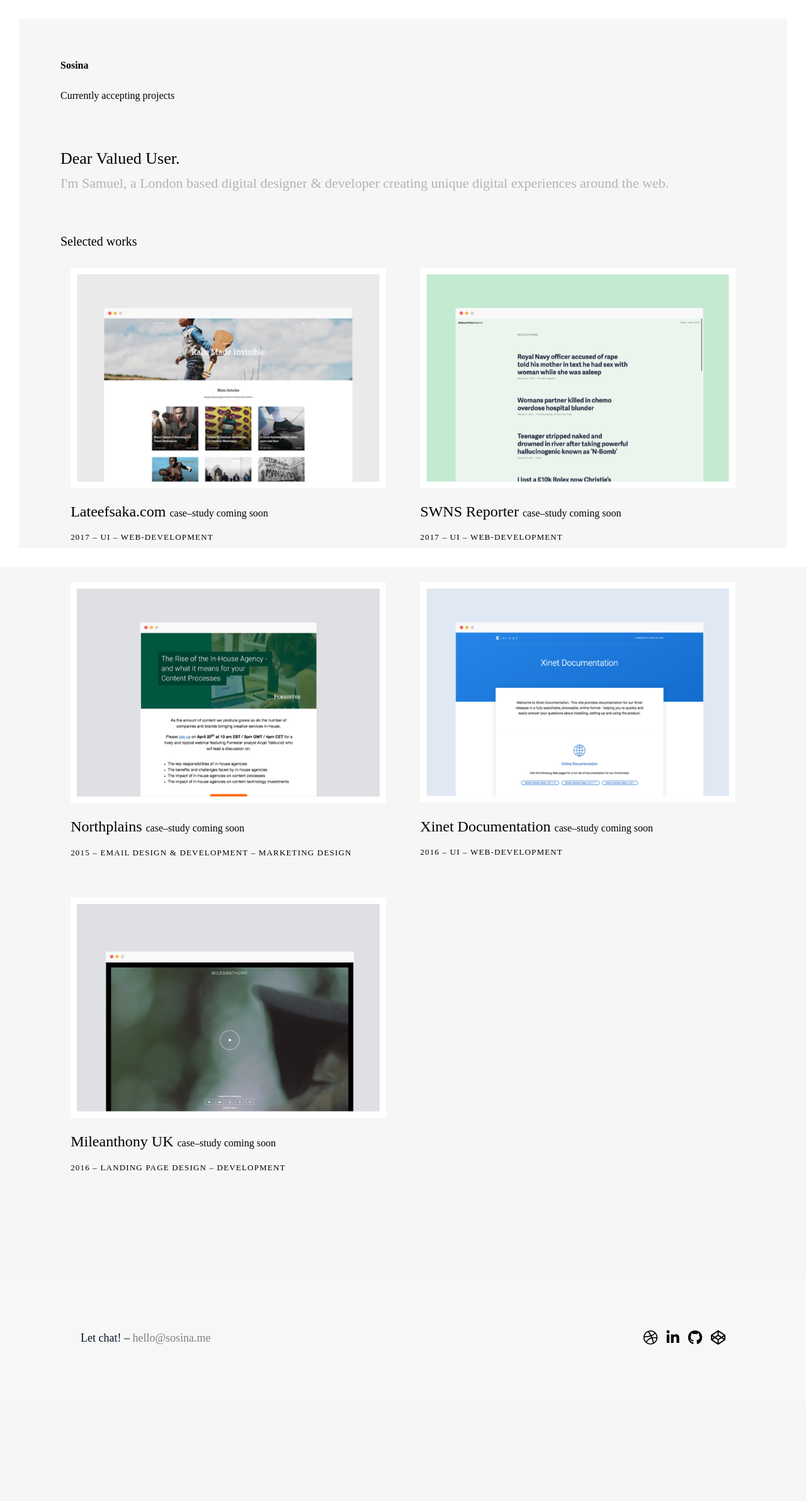
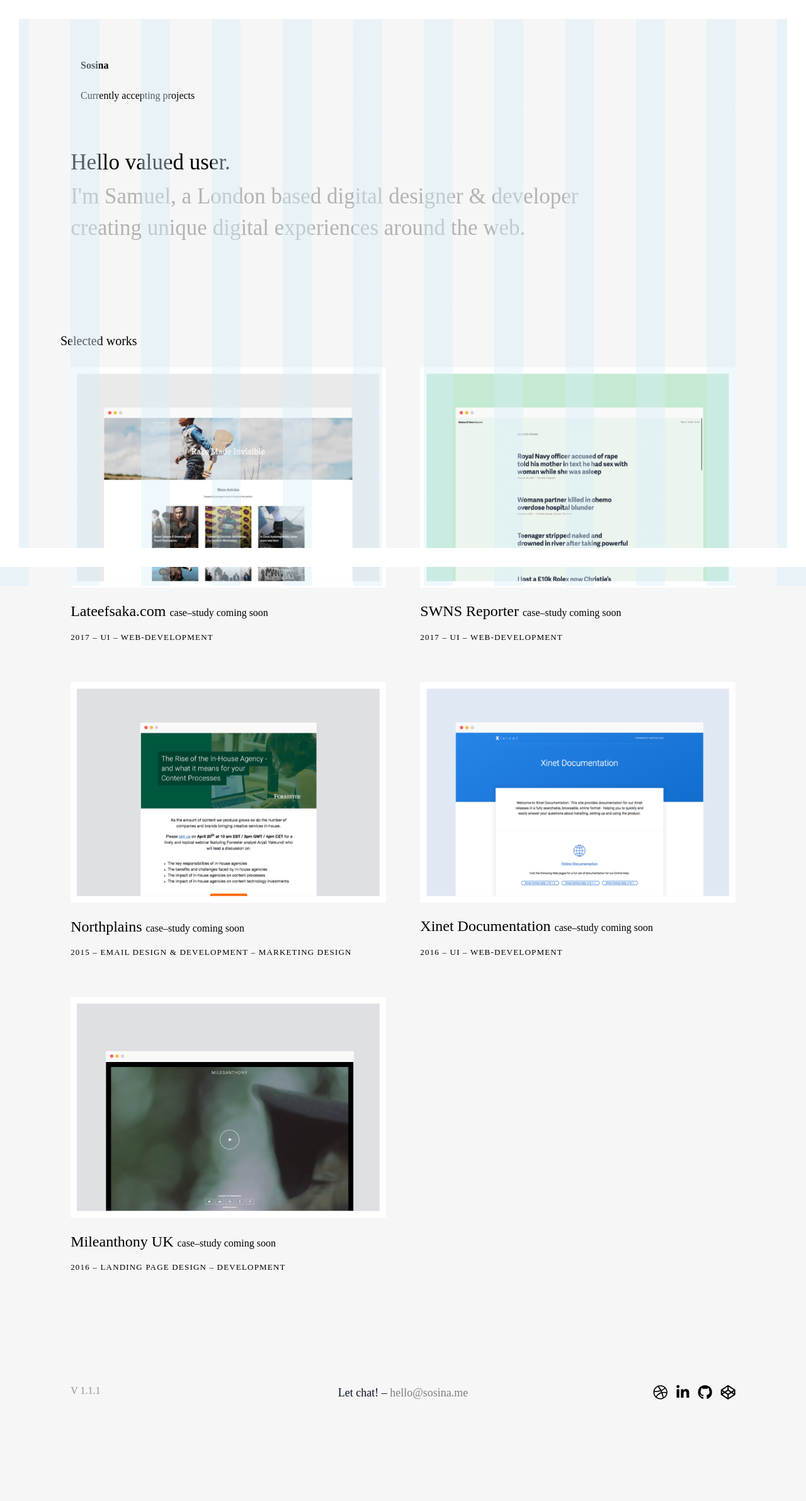
Before and after one commit to ssosina/sosina.me, a Jekyll site: the page built from index.html, in a window 1280 px wide. Shown: the whole page at 63% size. Built offline with Jekyll 4.4.1, drawn with Linux system fonts in a browser that asks for light colours; nearby versions of some CDN libraries; library files that are not in the unit come from our copies; Markdown is read by kramdown in place of the engine named in the settings; before the commit the page ends 2225 px from its top, so only the background shows below that.

Commit message:
Style edits

```diff
--- a/_includes/footer.html
+++ b/_includes/footer.html
@@ -2,6 +2,7 @@
       <footer>
         <div class="footer__container">
           <div class="footer__content">
+            <p class="footer__version">V 1.1.1</p>
 
             <p class="footer__copyright">Let chat! – <a href="ssosina@me.com">hello@sosina.me</a></p>
 
--- a/_includes/hero.html
+++ b/_includes/hero.html
@@ -1,6 +1,6 @@
 <div class="hero">
 	<div class="hero__container">
-	    <h1 class="hero__title">Dear Valued User.</h1>
+	    <h1 class="hero__title">Hello valued user.</h1>
 	    <h1 class="hero__summary">I'm Samuel, a London based digital designer & developer creating unique digital experiences around the web.
 	    </h1>
 
--- a/_scss/1-tools/_grid-settings.scss
+++ b/_scss/1-tools/_grid-settings.scss
@@ -1,8 +1,8 @@
 @import 'neat/neat-helpers';
 
-$visual-grid: false !global;
+$visual-grid: true !global;
 $visual-grid-color: #d5eefb !global;
-$visual-grid-index: back !global;
+$visual-grid-index: front !global;
 
 //Change grid settings
 $column:              em(52);
--- a/_scss/3-modules/_header.scss
+++ b/_scss/3-modules/_header.scss
@@ -1,5 +1,4 @@
 header{
-	@include outer-container();
    	font-family: $heading2;
    	display: flex;
     align-items: flex-start;
@@ -9,7 +8,7 @@
 }
 
 .header__container{
-	width: 85%;
+	width: 80%;
 	height: 70px;
 	margin: 0 auto;
 	align-self: center;
--- a/css/main.css
+++ b/css/main.css
@@ -4,6 +4,33 @@
 
 *, *::after, *::before {
   box-sizing: inherit; }
+
+body:before {
+  background-image: linear-gradient(to left, transparent 0, #d5eefb 0, #d5eefb 7.56914%, transparent 7.56914%, transparent 18.48617%, #d5eefb 18.48617%, #d5eefb 26.05531%, transparent 26.05531%, transparent 36.97234%, #d5eefb 36.97234%, #d5eefb 44.54148%, transparent 44.54148%, transparent 55.45852%, #d5eefb 55.45852%, #d5eefb 63.02766%, transparent 63.02766%, transparent 73.94469%, #d5eefb 73.94469%, #d5eefb 81.51383%, transparent 81.51383%, transparent 92.43086%, #d5eefb 92.43086%, #d5eefb 100%, transparent 100%);
+  content: "";
+  display: inline-block;
+  height: 100%;
+  left: 0;
+  margin: 0 auto;
+  max-width: 1400px;
+  opacity: 0.4;
+  pointer-events: none;
+  position: fixed;
+  right: 0;
+  width: 100%;
+  z-index: 9999; }
+  @media screen and (min-width: 25em) {
+    body:before {
+      background-image: linear-gradient(to left, transparent 0, #d5eefb 0, #d5eefb 7.56914%, transparent 7.56914%, transparent 18.48617%, #d5eefb 18.48617%, #d5eefb 26.05531%, transparent 26.05531%, transparent 36.97234%, #d5eefb 36.97234%, #d5eefb 44.54148%, transparent 44.54148%, transparent 55.45852%, #d5eefb 55.45852%, #d5eefb 63.02766%, transparent 63.02766%, transparent 73.94469%, #d5eefb 73.94469%, #d5eefb 81.51383%, transparent 81.51383%, transparent 92.43086%, #d5eefb 92.43086%, #d5eefb 100%, transparent 100%); } }
+  @media screen and (min-width: 48em) {
+    body:before {
+      background-image: linear-gradient(to left, transparent 0, #d5eefb 0, #d5eefb 3.58868%, transparent 3.58868%, transparent 8.76467%, #d5eefb 8.76467%, #d5eefb 12.35335%, transparent 12.35335%, transparent 17.52933%, #d5eefb 17.52933%, #d5eefb 21.11801%, transparent 21.11801%, transparent 26.294%, #d5eefb 26.294%, #d5eefb 29.88268%, transparent 29.88268%, transparent 35.05866%, #d5eefb 35.05866%, #d5eefb 38.64734%, transparent 38.64734%, transparent 43.82333%, #d5eefb 43.82333%, #d5eefb 47.41201%, transparent 47.41201%, transparent 52.58799%, #d5eefb 52.58799%, #d5eefb 56.17667%, transparent 56.17667%, transparent 61.35266%, #d5eefb 61.35266%, #d5eefb 64.94134%, transparent 64.94134%, transparent 70.11732%, #d5eefb 70.11732%, #d5eefb 73.706%, transparent 73.706%, transparent 78.88199%, #d5eefb 78.88199%, #d5eefb 82.47067%, transparent 82.47067%, transparent 87.64665%, #d5eefb 87.64665%, #d5eefb 91.23533%, transparent 91.23533%, transparent 96.41132%, #d5eefb 96.41132%, #d5eefb 100%, transparent 100%); } }
+  @media screen and (min-width: 60em) {
+    body:before {
+      background-image: linear-gradient(to left, transparent 0, #d5eefb 0, #d5eefb 3.58868%, transparent 3.58868%, transparent 8.76467%, #d5eefb 8.76467%, #d5eefb 12.35335%, transparent 12.35335%, transparent 17.52933%, #d5eefb 17.52933%, #d5eefb 21.11801%, transparent 21.11801%, transparent 26.294%, #d5eefb 26.294%, #d5eefb 29.88268%, transparent 29.88268%, transparent 35.05866%, #d5eefb 35.05866%, #d5eefb 38.64734%, transparent 38.64734%, transparent 43.82333%, #d5eefb 43.82333%, #d5eefb 47.41201%, transparent 47.41201%, transparent 52.58799%, #d5eefb 52.58799%, #d5eefb 56.17667%, transparent 56.17667%, transparent 61.35266%, #d5eefb 61.35266%, #d5eefb 64.94134%, transparent 64.94134%, transparent 70.11732%, #d5eefb 70.11732%, #d5eefb 73.706%, transparent 73.706%, transparent 78.88199%, #d5eefb 78.88199%, #d5eefb 82.47067%, transparent 82.47067%, transparent 87.64665%, #d5eefb 87.64665%, #d5eefb 91.23533%, transparent 91.23533%, transparent 96.41132%, #d5eefb 96.41132%, #d5eefb 100%, transparent 100%); } }
+  @media screen and (min-width: 106.25em) {
+    body:before {
+      background-image: linear-gradient(to left, transparent 0, #d5eefb 0, #d5eefb 3.58868%, transparent 3.58868%, transparent 8.76467%, #d5eefb 8.76467%, #d5eefb 12.35335%, transparent 12.35335%, transparent 17.52933%, #d5eefb 17.52933%, #d5eefb 21.11801%, transparent 21.11801%, transparent 26.294%, #d5eefb 26.294%, #d5eefb 29.88268%, transparent 29.88268%, transparent 35.05866%, #d5eefb 35.05866%, #d5eefb 38.64734%, transparent 38.64734%, transparent 43.82333%, #d5eefb 43.82333%, #d5eefb 47.41201%, transparent 47.41201%, transparent 52.58799%, #d5eefb 52.58799%, #d5eefb 56.17667%, transparent 56.17667%, transparent 61.35266%, #d5eefb 61.35266%, #d5eefb 64.94134%, transparent 64.94134%, transparent 70.11732%, #d5eefb 70.11732%, #d5eefb 73.706%, transparent 73.706%, transparent 78.88199%, #d5eefb 78.88199%, #d5eefb 82.47067%, transparent 82.47067%, transparent 87.64665%, #d5eefb 87.64665%, #d5eefb 91.23533%, transparent 91.23533%, transparent 96.41132%, #d5eefb 96.41132%, #d5eefb 100%, transparent 100%); } }
 
 a {
   text-decoration: none;
@@ -137,9 +164,6 @@
   font-family: "adelle-sans", serif; }
 
 header {
-  max-width: 1400px;
-  margin-left: auto;
-  margin-right: auto;
   font-family: "adelle-sans", serif;
   display: -ms-flexbox;
   display: flex;
@@ -149,13 +173,9 @@
       justify-content: space-around;
   height: 200px;
   margin-top: 30px; }
-  header::after {
-    clear: both;
-    content: "";
-    display: table; }
 
 .header__container {
-  width: 85%;
+  width: 80%;
   height: 70px;
   margin: 0 auto;
   -ms-flex-item-align: center;
@@ -219,7 +239,6 @@
       display: inline-block; } }
 
 footer {
-  background: #F6F7F7;
   height: 200px;
   text-align: center;
   color: #909292; }
@@ -258,40 +277,68 @@
 
 @media screen and (min-width: 48em) {
   .footer__container {
-    max-width: 1400px;
-    margin-left: auto;
-    margin-right: auto;
-    display: -ms-flexbox;
-    display: flex;
-    -ms-flex-align: start;
-        align-items: flex-start;
-    -ms-flex-pack: distribute;
-        justify-content: space-around;
-    height: 200px; }
-    .footer__container::after {
-      clear: both;
-      content: "";
-      display: table; }
-  .footer__content {
     float: left;
     display: block;
     margin-right: 5.17598%;
-    width: 100%; }
-    .footer__content:last-child {
+    width: 82.47067%;
+    margin-left: 8.76467%; }
+    .footer__container:last-child {
+      margin-right: 0; }
+  .footer__version {
+    float: left;
+    display: block;
+    margin-right: 6.27615%;
+    width: 25.60669%;
+    text-align: left; }
+    .footer__version:last-child {
+      margin-right: 0; }
+  .footer__copyright {
+    float: left;
+    display: block;
+    margin-right: 6.27615%;
+    width: 36.23431%;
+    text-align: center; }
+    .footer__copyright:last-child {
+      margin-right: 0; }
+  .footer__social {
+    float: left;
+    display: block;
+    margin-right: 6.27615%;
+    width: 25.60669%;
+    text-align: right; }
+    .footer__social:last-child {
+      margin-right: 0; } }
+
+@media screen and (min-width: 106.25em) {
+  .footer__container {
+    float: left;
+    display: block;
+    margin-right: 5.17598%;
+    width: 100%;
+    margin-left: 0%; }
+    .footer__container:last-child {
+      margin-right: 0; }
+  .footer__version {
+    float: left;
+    display: block;
+    margin-right: 5.17598%;
+    width: 21.11801%;
+    text-align: left; }
+    .footer__version:last-child {
       margin-right: 0; }
   .footer__copyright {
     float: left;
     display: block;
     margin-right: 5.17598%;
     width: 47.41201%;
-    text-align: left; }
+    text-align: center; }
     .footer__copyright:last-child {
       margin-right: 0; }
   .footer__social {
     float: left;
     display: block;
     margin-right: 5.17598%;
-    width: 47.41201%;
+    width: 21.11801%;
     text-align: right; }
     .footer__social:last-child {
       margin-right: 0; } }
@@ -325,18 +372,19 @@
   .hero__summary a {
     color: black; }
 
-@media screen and (min-width: 106.25em) {
+@media screen and (min-width: 60em) {
+  .hero__container {
+    float: left;
+    display: block;
+    margin-right: 5.17598%;
+    width: 64.94134%;
+    margin-left: 8.76467%; }
+    .hero__container:last-child {
+      margin-right: 0; }
   .hero {
     height: 200px;
     padding: 0px;
     margin-bottom: 100px; }
-  .hero__container {
-    float: left;
-    display: block;
-    margin-right: 5.17598%;
-    width: 73.706%; }
-    .hero__container:last-child {
-      margin-right: 0; }
   .hero__title {
     font-size: 2.1875em;
     line-height: 10px; }
```
Also changed, not shown: _scss/3-modules/_footer.scss (+36 -20 lines), _scss/3-modules/_hero.scss (+11 -6 lines).
